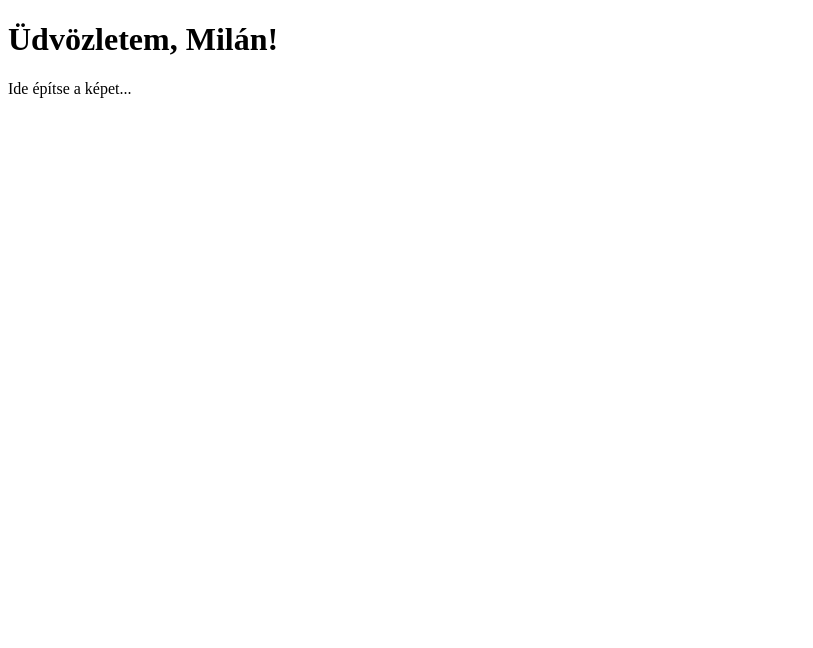
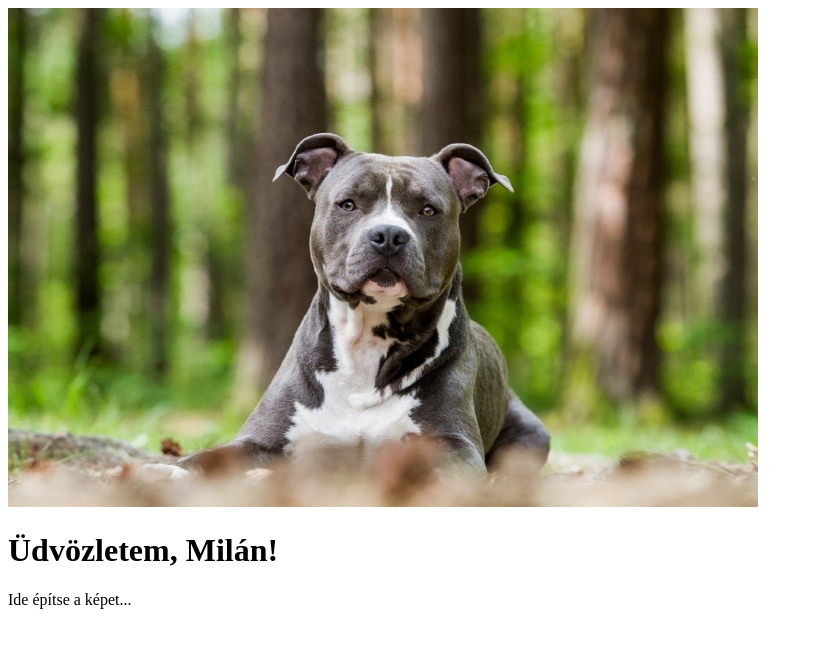
Before and after one commit to gaborszantonk/nagymilan, a plain HTML site: page index.html in a window 1280 px wide. Shown: the whole page, without its empty margins (0-813 px from the left). Drawn offline with Linux system fonts and the light colour scheme.

Commit message:
Hozzáadtam

```diff
--- a/index.html
+++ b/index.html
@@ -7,6 +7,7 @@
     <title>Nagy Milán weboldala</title>
 </head>
 <body>
+    <img src="pict/amstaff_12.jpg" alt="">
     <h1>Üdvözletem, Milán!</h1>
     <p>Ide építse a képet...</p>
 </body>
```
Also changed, not shown: pict/amstaff_12.jpg (added), 1 other file.
